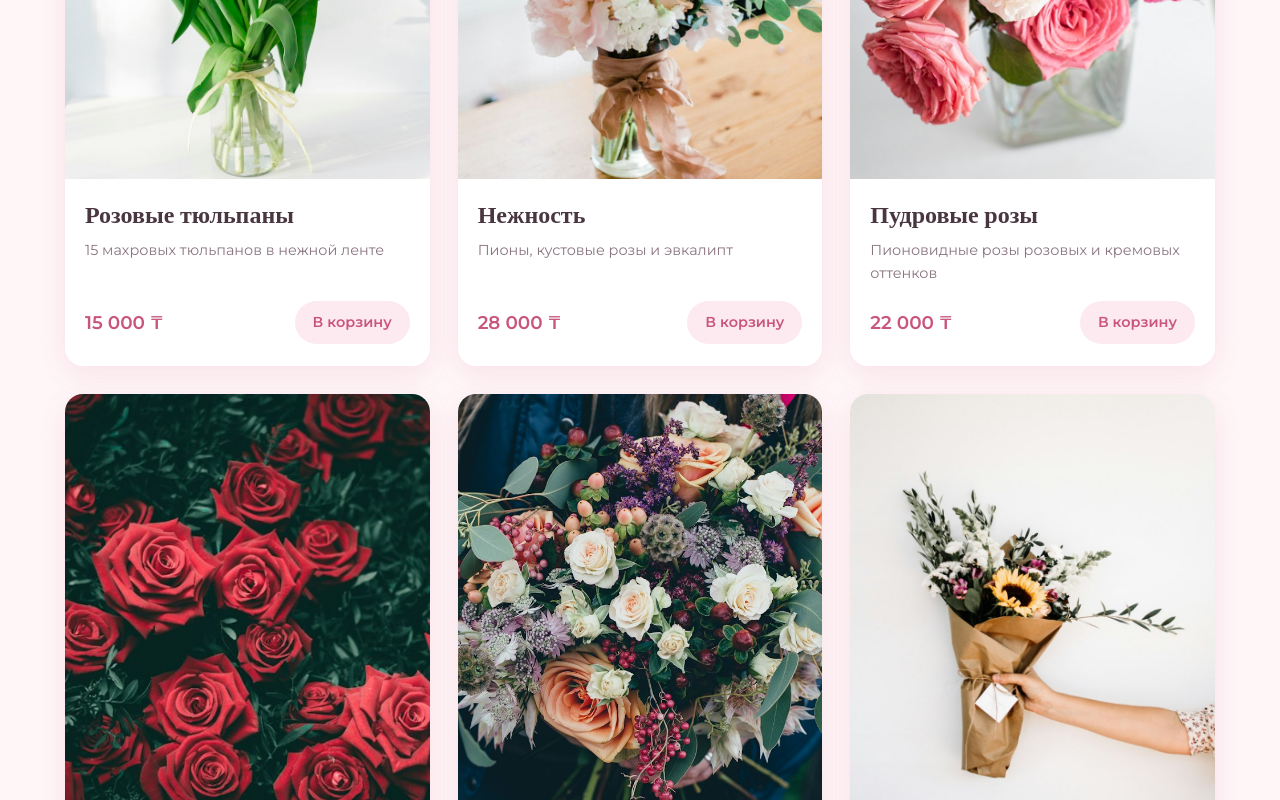
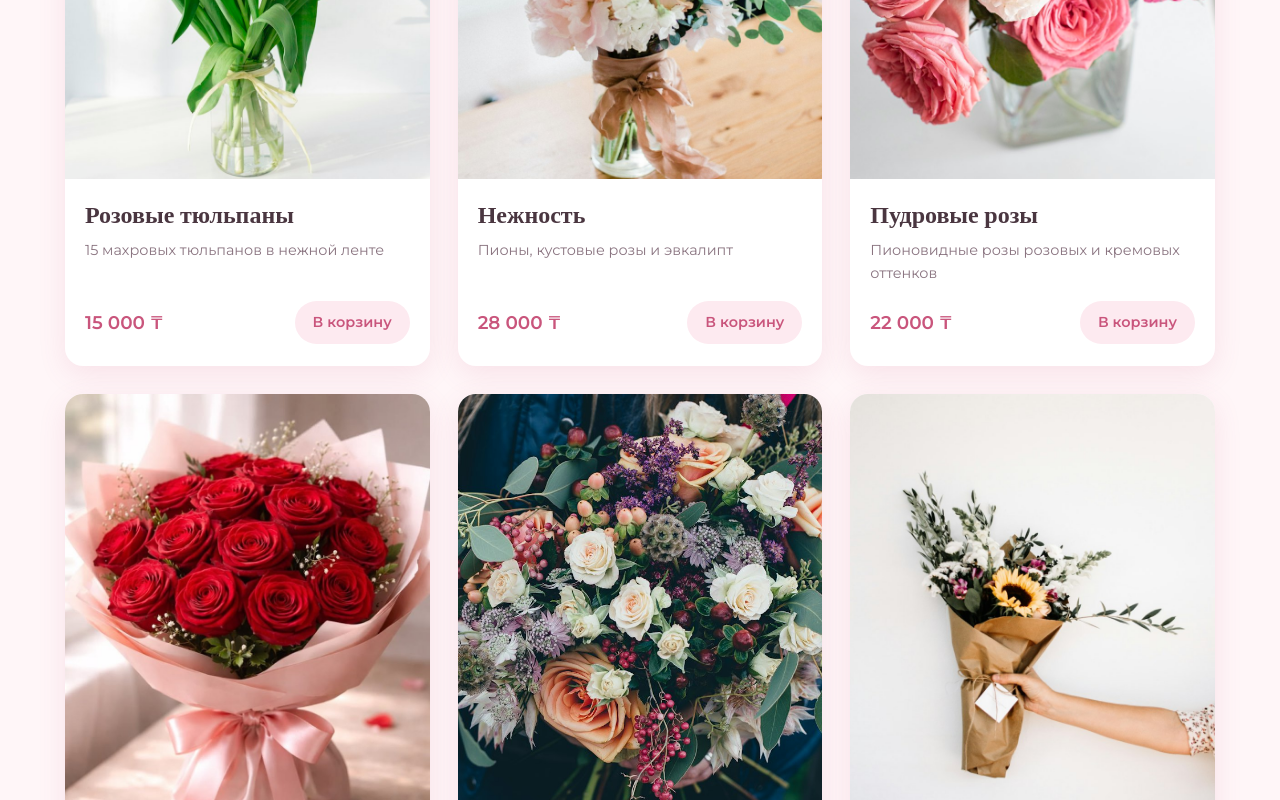
Before and after one commit to aruzanbisalieva-sudo/magazin, a plain HTML site: page index.html in a window 1280 px wide. Shown: the part 2000-2800 px from the top of the page. Drawn offline with nearby package versions, Linux system fonts and the light colour scheme.

Commit message:
Add files via upload

```diff
--- a/index.html
+++ b/index.html
@@ -42,7 +42,7 @@
         <a href="#catalog" class="btn">Выбрать букет</a>
       </div>
       <div class="hero-img">
-        <img src="images/hero.jpg" alt="Букет цветов в форме сердца">
+        <img src="images/hero-red.jpg" alt="Красный букет роз">
       </div>
     </section>
 
--- a/script.js
+++ b/script.js
@@ -6,12 +6,13 @@ const products = [
   { id: 1, name: "Розовые тюльпаны", desc: "15 махровых тюльпанов в нежной ленте", price: 15000, img: "images/b1.jpg" },
   { id: 2, name: "Нежность", desc: "Пионы, кустовые розы и эвкалипт", price: 28000, img: "images/b2.jpg" },
   { id: 3, name: "Пудровые розы", desc: "Пионовидные розы розовых и кремовых оттенков", price: 22000, img: "images/b3.jpg" },
-  { id: 4, name: "Красные розы", desc: "25 красных роз — классика любви", price: 25000, img: "images/b4.jpg" },
+  { id: 4, name: "Красные розы", desc: "Красные розы в нежной упаковке — классика любви", price: 25000, img: "images/roses-red.jpg" },
   { id: 5, name: "Осенний сад", desc: "Розы, гипериум и сезонная зелень", price: 32000, img: "images/b5.jpg" },
   { id: 6, name: "Солнечный день", desc: "Подсолнух, полевые цветы в крафте", price: 12000, img: "images/b6.jpg" },
   { id: 7, name: "Мишки в шапках", desc: "Два мягких мишки в новогодних шапках и свитерах", price: 10000, img: "images/bears-xmas.jpg" },
   { id: 8, name: "Мишка с сердечками", desc: "Большой мягкий мишка — отличный подарок", price: 10000, img: "images/bear-hearts.jpg" },
   { id: 9, name: "Розовые шары", desc: "Воздушные шары в нежных розовых оттенках", price: 5000, img: "images/balloons-pink.jpg" },
+  { id: 10, name: "Композиция в коробке", desc: "Лилии, розы и гвоздики в белой коробке с лентой", price: 20000, img: "images/box-lilies.jpg" },
 ];
 
 const formatPrice = (n) => n.toLocaleString("ru-RU").replace(/ /g, " ") + " ₸";
```
